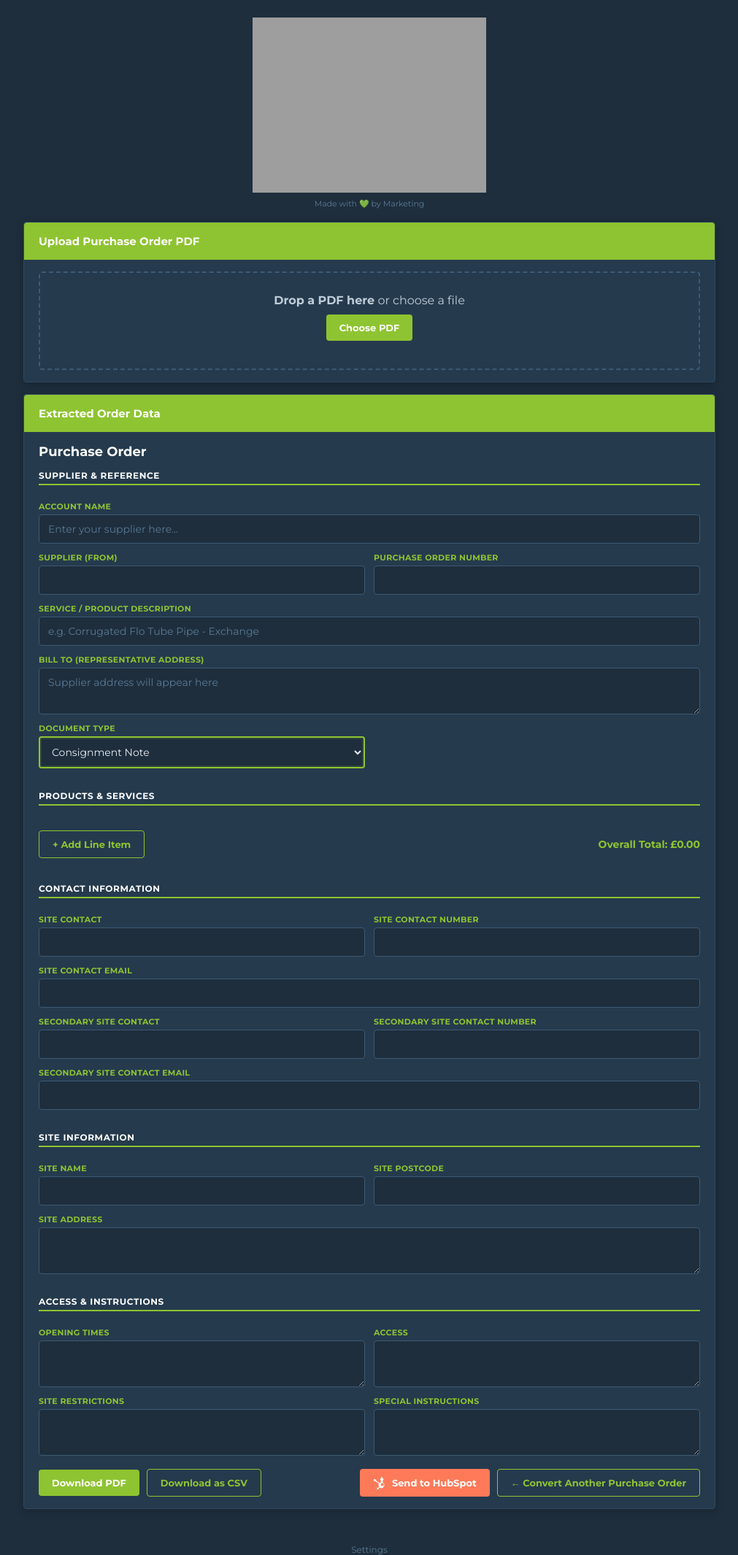
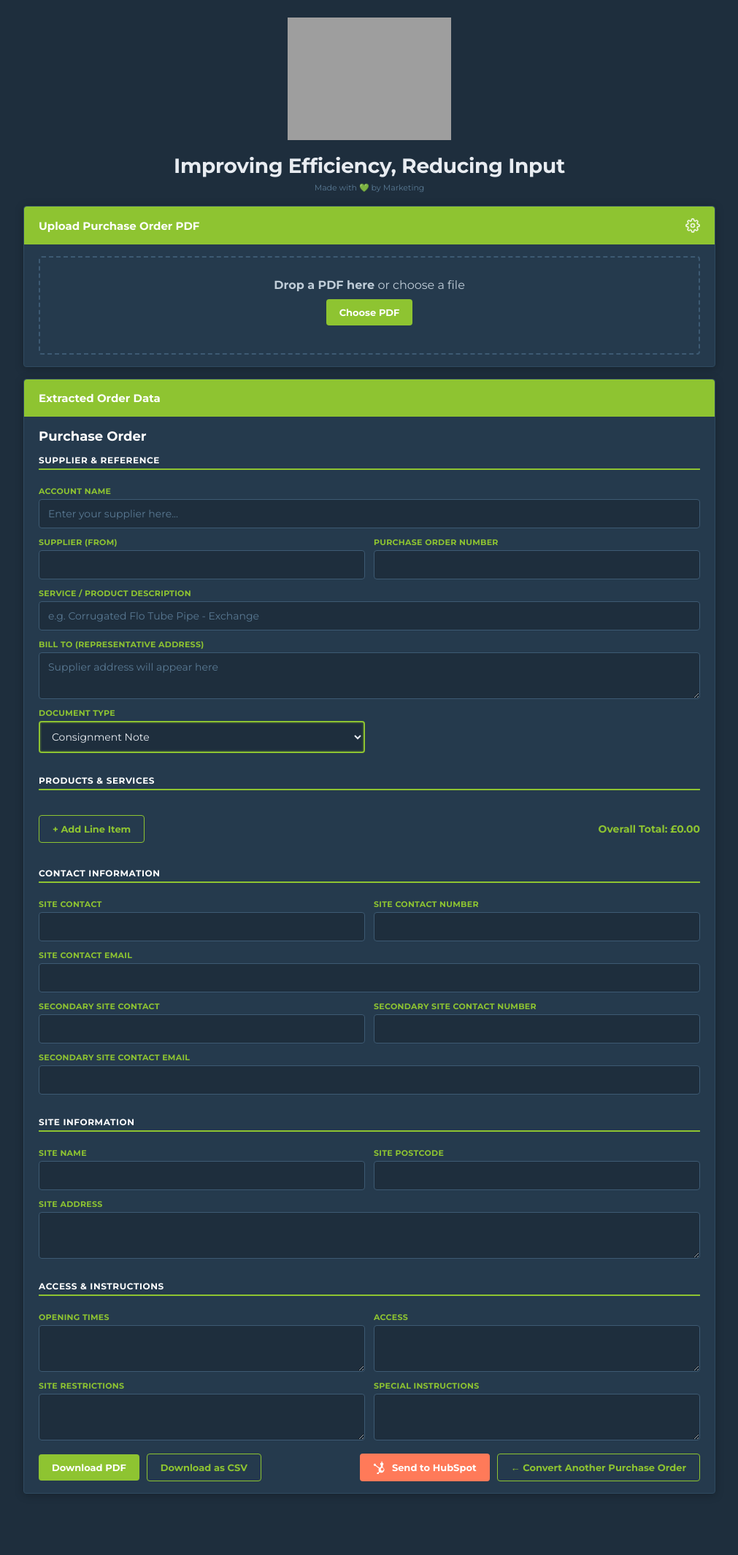
Before and after one commit to NathCM24/pdf-extractor, a Flask app: template templates/index.html in a window 1280 px wide. Shown: the whole page at 73% size, without its empty margins (134-1145 px from the left). After the commit the page ends 2047 px from the top, so only its background shows below. Run offline with Flask 3, Linux system fonts and the light colour scheme; the template is opened without the code that fills it, so the values that code supplies are empty; some libraries are stand-ins or nearby versions; grey boxes are pictures that could not be loaded.

Commit message:
Add gear icon for settings, page title, and updated layout
- Move Settings from bottom text link to a gear icon in the green
  upload header bar (with hover rotation animation)
- Add "Improving Efficiency, Reducing Input" H1 (Montserrat Bold)
  between the logo and "Made with" subtitle
- Reduce logo size by ~30% (320px → 224px)
- Reorder layout: logo → H1 → subtitle → upload box with gear → dropzone

https://claude.ai/code/session_01BuxxiPaViTv3eKTUiQynKo

```diff
--- a/templates/index.html
+++ b/templates/index.html
@@ -13,7 +13,7 @@
     body { font-family: 'Montserrat', sans-serif; margin: 0; background: #1e2e3d; color: #e8ecf1; }
     .wrap { max-width: 980px; margin: 24px auto 48px; padding: 0 16px; }
     .brand { text-align: center; margin: 6px 0 18px; }
-    .brand img { max-width: 320px; width: 100%; height: auto; }
+    .brand img { max-width: 224px; width: 100%; height: auto; }
 
     /* --- Cards --- */
     .card { background: #253a4d; border-radius: 4px; box-shadow: 0 2px 12px rgba(0,0,0,.25); margin-bottom: 16px; border: 1px solid #2f4a60; }
@@ -107,7 +107,8 @@
     }
 
     /* --- Brand subtitle --- */
-    .brand-subtitle { font-size: 11px; color: #5a7a94; margin-top: 4px; }
+    .brand-subtitle { font-size: 11px; color: #5a7a94; margin-top: 6px; }
+    .brand-title { font-family: 'Montserrat', sans-serif; font-weight: 700; font-size: 28px; color: #e8ecf1; text-align: center; margin: 14px 0 4px; letter-spacing: -.3px; }
 
     /* --- Fade-in animation --- */
     .fade-in {
@@ -188,9 +189,16 @@
     .hs-banner .hs-banner-close { margin-left: auto; cursor: pointer; opacity: .7; }
     .hs-banner .hs-banner-close:hover { opacity: 1; }
 
+    /* --- Settings gear icon in header --- */
+    .head-with-gear { display: flex; align-items: center; justify-content: space-between; position: relative; }
+    .settings-gear {
+      background: none; border: none; padding: 0; cursor: pointer; display: flex; align-items: center;
+      color: rgba(255,255,255,.85); transition: opacity .2s, transform .3s;
+    }
+    .settings-gear:hover { opacity: .7; transform: rotate(45deg); }
+    .settings-gear svg { width: 20px; height: 20px; }
+
     /* --- Settings card --- */
-    .settings-toggle { font-size: 12px; color: #5a7a94; cursor: pointer; text-align: center; margin-top: 8px; }
-    .settings-toggle:hover { color: #8aa3b8; }
     .settings-card { background: #253a4d; border-radius: 4px; border: 1px solid #2f4a60; margin-bottom: 16px; }
     .settings-body { padding: 16px 20px; }
     .owners-list { max-height: 200px; overflow-y: auto; font-size: 12px; margin-top: 10px; }
@@ -322,13 +330,19 @@
   <div class="wrap">
     <div class="brand">
       <img src="https://i0.wp.com/wasteexperts.co.uk/wp-content/uploads/2022/11/green-grey-logo-1080.png?w=1920&amp;ssl=1" alt="Waste Experts logo" />
+      <h1 class="brand-title">Improving Efficiency, Reducing Input</h1>
       <p class="brand-subtitle">Made with 💚 by Marketing</p>
     </div>
 
     <div id="state-container">
     <!-- Upload card -->
     <div id="upload-card" class="card">
-      <div class="head">Upload Purchase Order PDF</div>
+      <div class="head head-with-gear">
+        <span>Upload Purchase Order PDF</span>
+        <button class="settings-gear" type="button" onclick="toggleSettings()" title="Settings">
+          <svg viewBox="0 0 24 24" fill="none" stroke="currentColor" stroke-width="2" stroke-linecap="round" stroke-linejoin="round"><circle cx="12" cy="12" r="3"/><path d="M19.4 15a1.65 1.65 0 0 0 .33 1.82l.06.06a2 2 0 1 1-2.83 2.83l-.06-.06a1.65 1.65 0 0 0-1.82-.33 1.65 1.65 0 0 0-1 1.51V21a2 2 0 0 1-4 0v-.09A1.65 1.65 0 0 0 9 19.4a1.65 1.65 0 0 0-1.82.33l-.06.06a2 2 0 1 1-2.83-2.83l.06-.06A1.65 1.65 0 0 0 4.68 15a1.65 1.65 0 0 0-1.51-1H3a2 2 0 0 1 0-4h.09A1.65 1.65 0 0 0 4.6 9a1.65 1.65 0 0 0-.33-1.82l-.06-.06a2 2 0 1 1 2.83-2.83l.06.06A1.65 1.65 0 0 0 9 4.68a1.65 1.65 0 0 0 1-1.51V3a2 2 0 0 1 4 0v.09a1.65 1.65 0 0 0 1 1.51 1.65 1.65 0 0 0 1.82-.33l.06-.06a2 2 0 1 1 2.83 2.83l-.06.06A1.65 1.65 0 0 0 19.4 9a1.65 1.65 0 0 0 1.51 1H21a2 2 0 0 1 0 4h-.09a1.65 1.65 0 0 0-1.51 1z"/></svg>
+        </button>
+      </div>
       <div class="body">
         <div id="drop-zone" class="drop">
           <p><strong>Drop a PDF here</strong> or choose a file</p>
@@ -490,8 +504,7 @@
     </div>
   </div>
 
-  <!-- Settings toggle -->
-  <div class="settings-toggle" onclick="toggleSettings()">Settings</div>
+  <!-- Settings toggle (gear icon in upload header) -->
 
   <!-- HubSpot preview modal (injected dynamically) -->
   <div id="hs-modal-root"></div>
```
